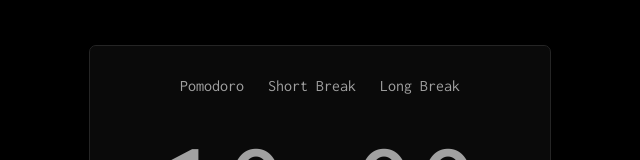
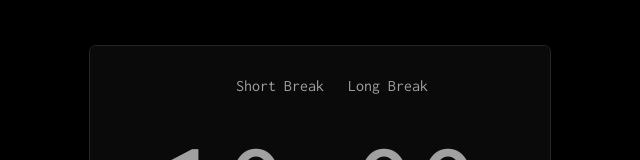
Before and after one commit to notprjwl/pomodoro, a React (Vite) app: page / in a window 1280 px wide. Shown: the part 138-298 px from the top of the page, without its empty margins (320-960 px from the left). Built offline with nearby package versions, Linux system fonts and the light colour scheme.

Commit message:
Update Timer.jsx

```diff
--- a/src/components/Timer.jsx
+++ b/src/components/Timer.jsx
@@ -1,37 +1,38 @@
-import React from 'react'
+import React, { useState, useEffect } from "react";
+import SettingsModal from "./SettingsModal";
 
 const Timer = () => {
+  const [buttonText, setButtonText] = useState("START");
+
+
+
   return (
     <div className='text-text max-w-[500px] mx-auto p-5 font-inconsolata'>
       <div className='container bg-componentsbg outline outline-1 outline-outline p-5 mx-auto mt-[7rem] h-[18rem] rounded-md'>
         <div className='flex items-center justify-center h-10 gap-2'>
           <div className='active:mt-2 transition-all duration-100 ease-in-out'>
-            <button className='p-1 px-2 rounded-md hover:text-[#e1e1e1] hover:bg-hoverBg'>
-                Pomodoro
-            </button>
+            <button className='p-1 px-2 rounded-md hover:text-[#e1e1e1] hover:bg-hoverBg'></button>
           </div>
           <div className='active:mt-2 transition-all duration-100 ease-in-out'>
-            <button className='p-1 px-2 rounded-md hover:text-[#e1e1e1] hover:bg-hoverBg'>
-                Short Break
-            </button>
+            <button className='p-1 px-2 rounded-md hover:text-[#e1e1e1] hover:bg-hoverBg'>Short Break</button>
           </div>
           <div className='active:mt-2 transition-all duration-100 ease-in-out'>
-            <button className='p-1 px-2 rounded-md hover:text-[#e1e1e1] hover:bg-hoverBg'>
-                Long Break
-            </button>
+            <button className='p-1 px-2 rounded-md hover:text-[#e1e1e1] hover:bg-hoverBg'>Long Break</button>
           </div>
         </div>
-        <div className='text-9xl sm:text-8xl text-center flex items-center justify-center h-[10rem]'>
-            10:00
-        </div>
+        <div className='text-9xl sm:text-8xl text-center flex items-center justify-center h-[10rem]'>10:00</div>
         <div className='flex items-center justify-center mx-auto h-10 '>
-            <button className='text-2xl px-7 py-1 rounded-md active:mt-1 bg-text text-background font-bold border-b-4 border-b-[#c7c7c7] active:border-0'>
-                START
+          <button
+            className={`text-2xl px-7 py-1 rounded-md active:mt-1 bg-text text-background font-bold border-b-[#c7c7c7] active:border-0 ${buttonText === "PAUSE" ? 'border-0 mt-1' : 'border-b-4'}`}
+            onClick={(e) => {
+              setButtonText(buttonText === "START" ? "PAUSE" : "START");
+            }}>
+            {buttonText}
           </button>
         </div>
       </div>
     </div>
-  )
-}
+  );
+};
 
-export default Timer
+export default Timer;
```
Lines whose indentation alone changed are shown as unchanged.
